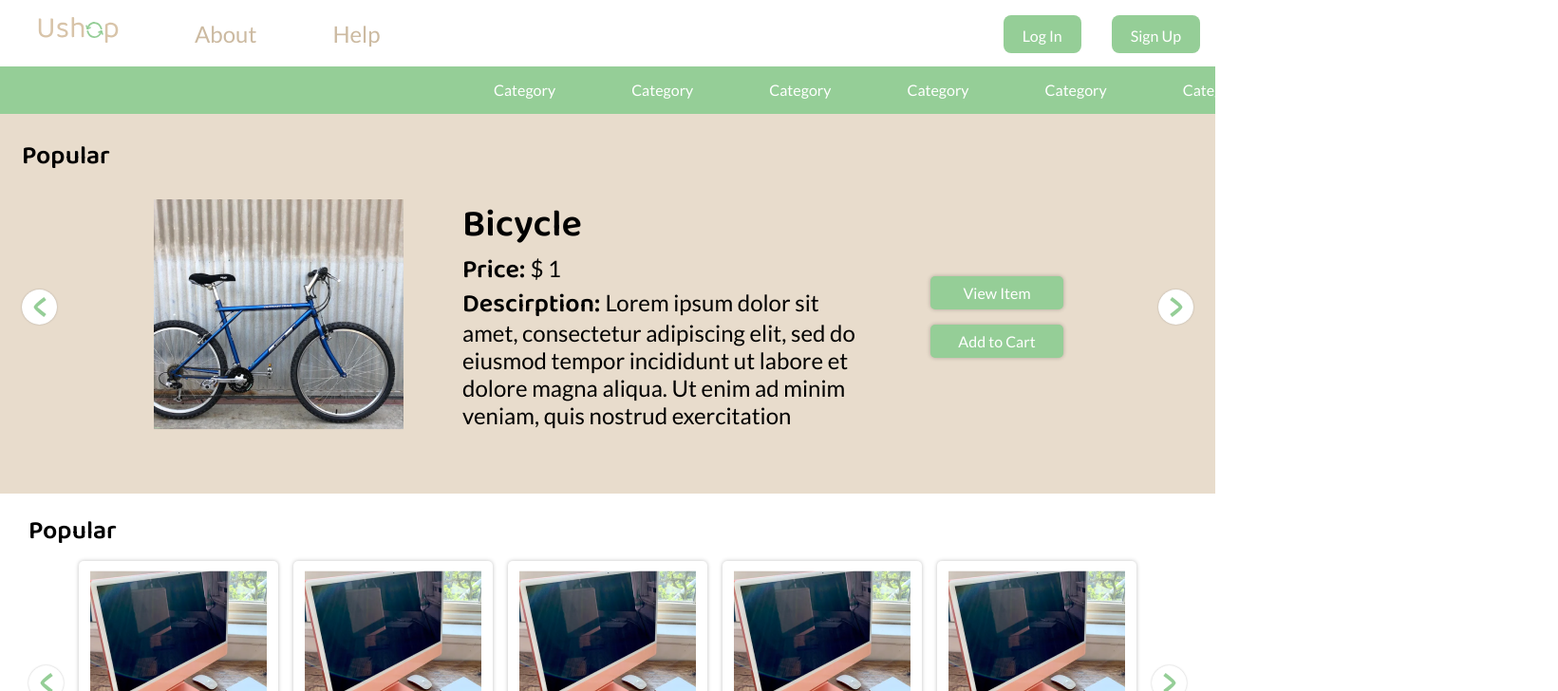
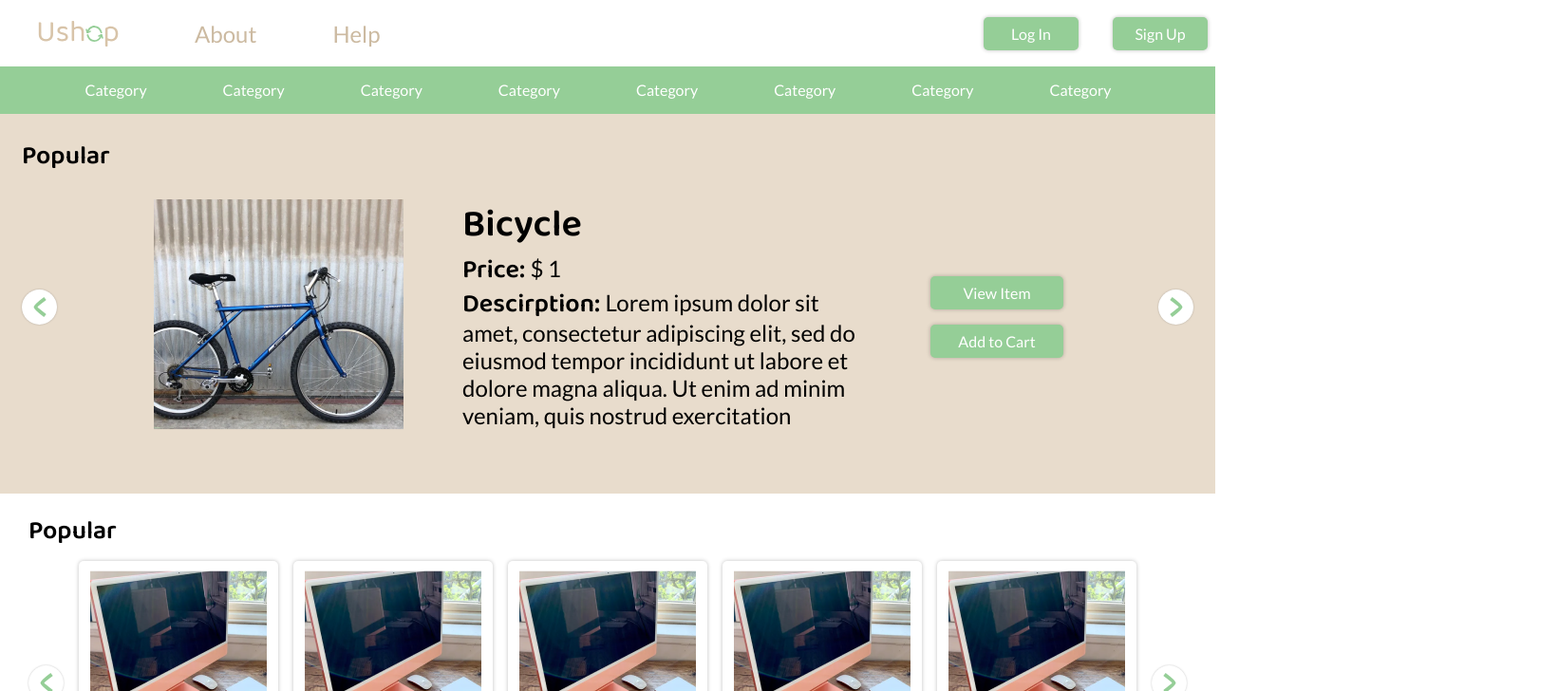
Before and after one commit to mikehe123/ushop-component-example-typescript, a Next.js app: page / in a window 1280 px wide. Shown: the top 728 px of the page at 95% size, 1641 px wide, since content can reach past the window. Built offline with nearby package versions, Linux system fonts and the light colour scheme.

Commit message:
top menu fixed. fix bottom menu

```diff
--- a/components/navbar/NavBar.tsx
+++ b/components/navbar/NavBar.tsx
@@ -2,6 +2,7 @@ import React from 'react';
 // import styles from '@styles/Nav.module.css';
 import * as data from './links.json';
 import * as S from "./S.NavBar"
+import Button from '@components/button/Button';
 const linksString = JSON.stringify(data);
 const links = JSON.parse(linksString).links;
 
@@ -31,9 +32,6 @@ const Nav: React.FC<{}> = () => {
     return (
         <S.width100>
             <S.navbar_main>
-                {/* <S.link_ushop>
-                    UShop
-                </S.link_ushop> */}
                 <S.link_ushop>
                     <svg width="85" height="27" viewBox="0 0 85 27" fill="none" xmlns="http://www.w3.org/2000/svg">
                     <g clip-path="url(#clip0_1_14)">
@@ -67,8 +65,8 @@ const Nav: React.FC<{}> = () => {
                 </S.link_main>
 
                 <S.buttonsContainer>
-                    <S.button>Log In</S.button>
-                    <S.button>Sign Up</S.button>
+                    <Button buttonText='Log In' width={100}/>
+                    <Button buttonText='Sign Up' width={100}/>
                 </S.buttonsContainer>
             </S.navbar_main>
             <S.navbar>
--- a/components/navbar/S.NavBar.tsx
+++ b/components/navbar/S.NavBar.tsx
@@ -1,17 +1,21 @@
 import styled from "styled-components";
 
 export const Container = styled.div``;
+
+export const width100 = styled.div`
+    width: 100%;
+`;
 
 export const navbar_main = styled.div`
     width: 100%;
     height: 70px;
     background: #FFF;
-    position: relative;
-    align-items: center;
-    justify-content: right;
+    justify-content: left;
     font-family: "Baloo 2";
     overflow: hidden;
-    float: left;
+    display: flex;
+    flex-d\re
+    align-items: flex-start;
 `;
 
 export const navbar = styled.div`
@@ -25,16 +29,17 @@ export const navbar = styled.div`
     font-family: "Lato";
 `;
 
-export const width100 = styled.div`
-    width: 100%;
-`;
-
 export const linksContainer = styled.div`
     float: left;
     margin-right: 20px;
     display: flex;
-    width: 300px;
-    justify-content: space-evenly;
+    flex-wrap: wrap;
+    justify-content: space-between;
+    // align-content: space-between;
+    align-items: center;
+    // width: 300px;
+    // justify-content: space-evenly;
+
 `;
 
 export const Links = styled.a`
@@ -66,12 +71,20 @@ export const link_ushop = styled.a`
     padding-right: 40px;
     font-family: "Baloo 2";
     line-height: 3;
+
+    display:flex;
+    align-items: center;
+    justify-content:center;
 `;
 
 export const buttonsContainer = styled.div`
-    float: right;
+    margin-left: auto;
     justify-content: right;
     align-items: center;
+    display: flex;
+    flex-direction: row;
+    gap: 20px;
+
 `;
 
 export const button = styled.button`
```
Lines whose indentation alone changed are shown as unchanged.
